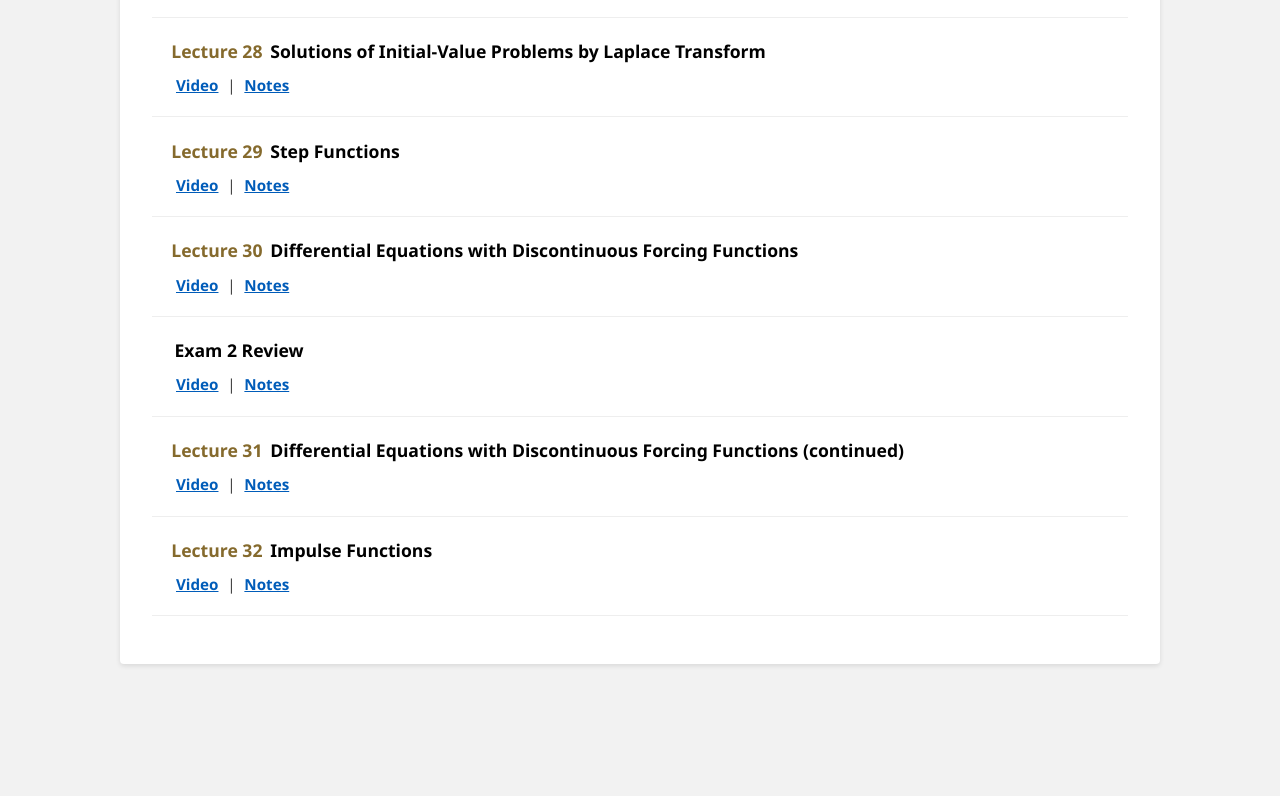
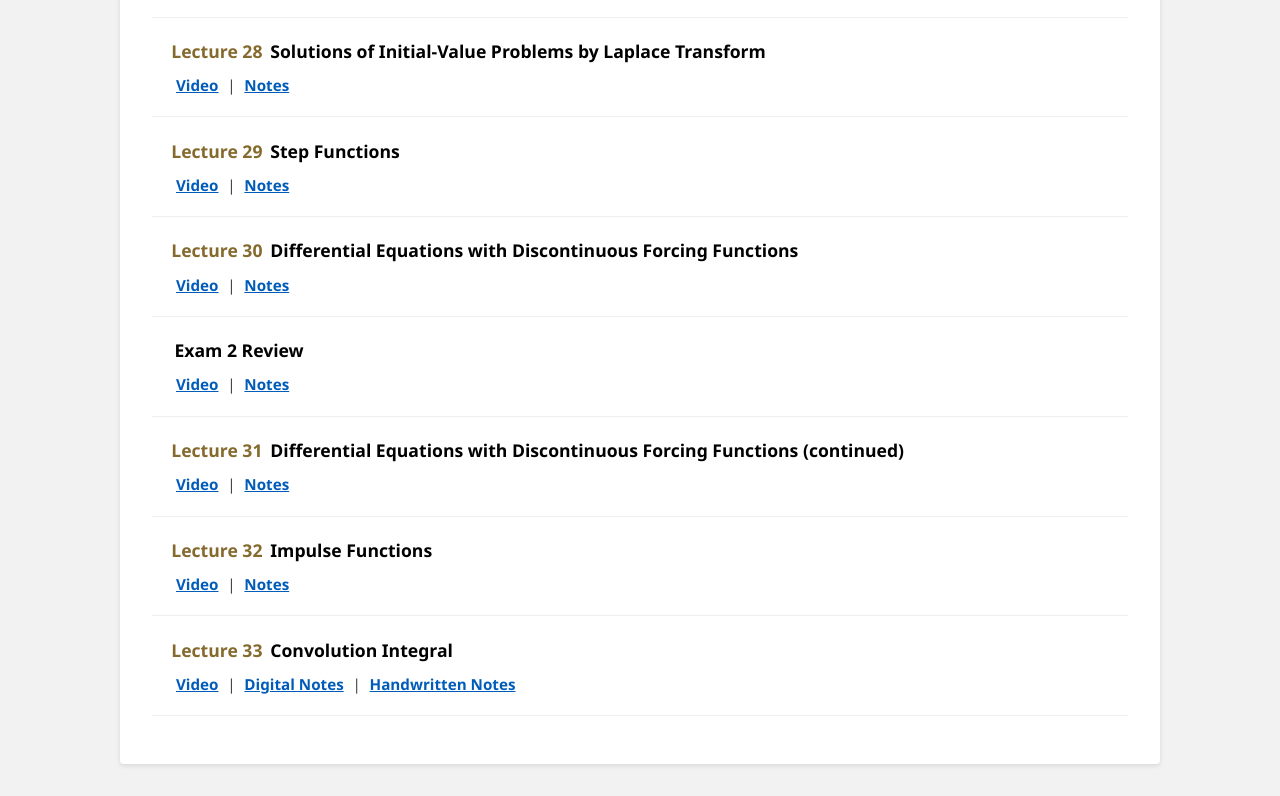
Before and after one commit to drjchen1/chenflix, a plain HTML site: page courses/ma-36600-f26.html in a window 1280 px wide. Shown: the part 3149-3945 px from the top of the page. Before the commit the page ends 3845 px from the top, so only its background shows below. Drawn offline with nearby package versions, Linux system fonts and the light colour scheme.

Commit message:
Add Lecture 33 with video and notes links

```diff
--- a/courses/ma-36600-f26.html
+++ b/courses/ma-36600-f26.html
@@ -358,6 +358,16 @@
                     <a href="https://www.math.purdue.edu/~chenjk/MA366F26/Lesson32-acc.html">Notes</a>
                 </div>
              </li>
+             <li class="lecture-item">
+                <span class="lecture-title"><span class="lec-highlight">Lecture 33</span> Convolution Integral </span>
+                <div class="section-links">
+                    <a href="https://mediaspace.itap.purdue.edu/media/Fall+2026+-+MA366+-+Chen+%287%3A28%29/1_zrzovock">Video</a>
+                    |
+                    <a href="https://www.math.purdue.edu/~chenjk/MA366F26/Lesson33.html">Digital Notes</a>
+                    |
+                    <a href="https://www.math.purdue.edu/~chenjk/MA366F26/Lesson33.pdf">Handwritten Notes</a>
+                </div>
+             </li>
         </ul>
     </main>
     <script data-goatcounter="https://chenflix.goatcounter.com/count"
```
